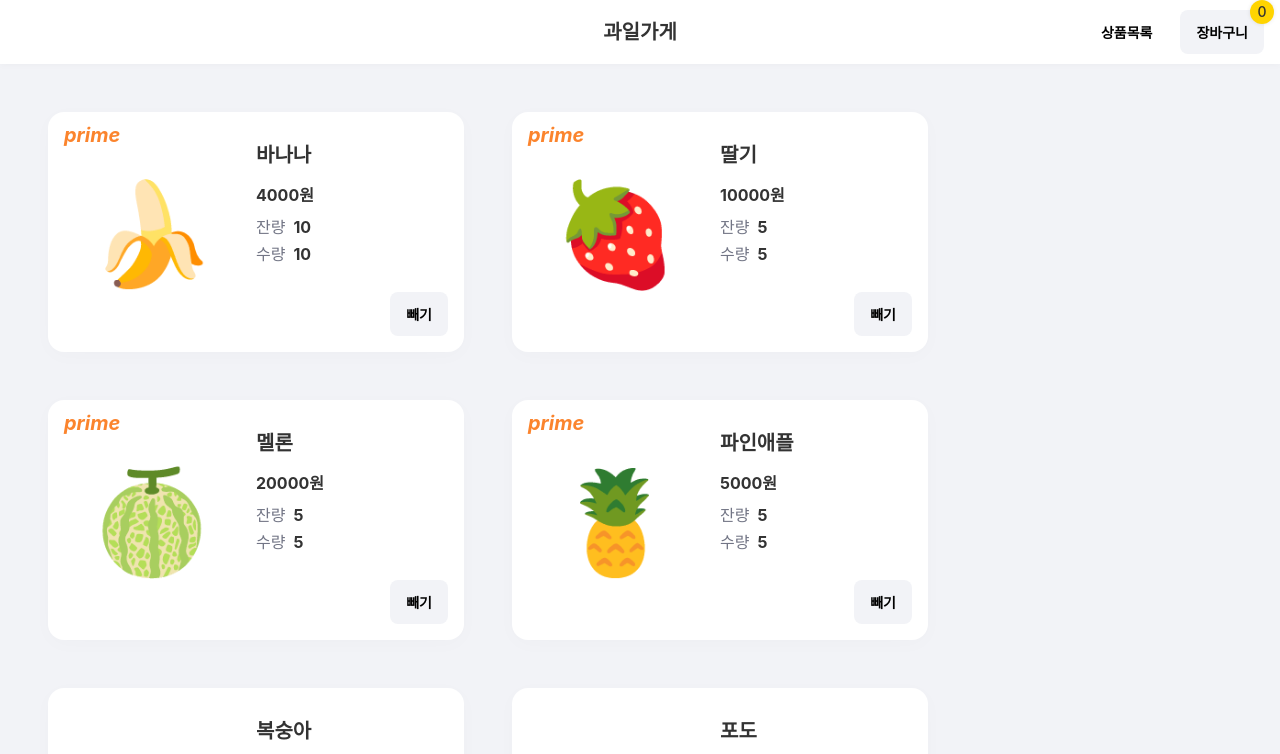
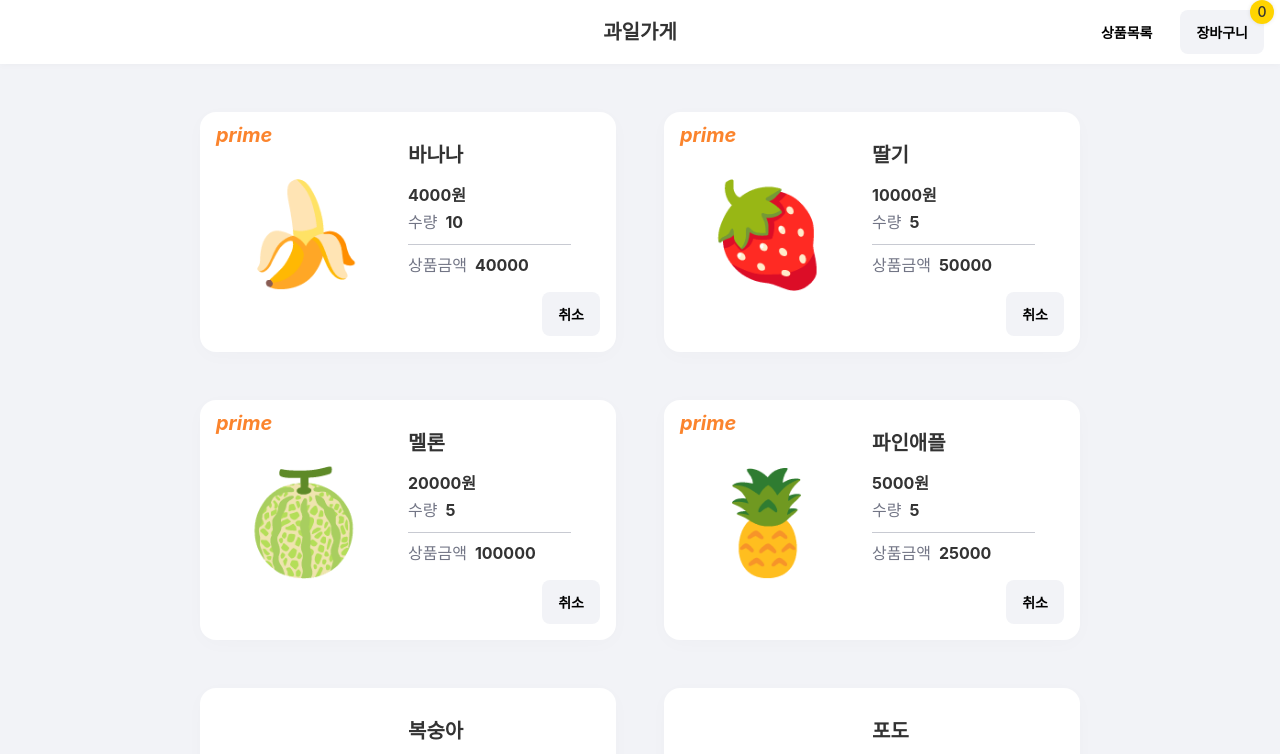
Before and after one commit to Sienna98/toy-project, a Next.js app: page /cart in a window 1280 px wide. Shown: the top 754 px of the page. Built offline with nearby package versions, Linux system fonts and the light colour scheme.

Commit message:
상품별 합계금액

```diff
--- a/src/Components/CartPage/index.tsx
+++ b/src/Components/CartPage/index.tsx
@@ -20,10 +20,13 @@ export default CartPage;
 const StyledCartPage = styled.div`
   margin-top: 64px;
   padding: 48px;
+  display: flex;
+  justify-content: center;
 `;
 const StyledFruitBoxWrap = styled.div`
   display: flex;
   flex-wrap: wrap;
   gap: 48px 48px;
   justify-content: flex-start;
+  width: 880px;
 `;
--- a/src/Components/FruitBox/Cart/FruitBoxItem.tsx
+++ b/src/Components/FruitBox/Cart/FruitBoxItem.tsx
@@ -24,19 +24,19 @@ const FruitBoxItem = ({ fruit, onMinusNumber }: IFruitBox) => {
         <StyledFruitDetail>
           <li className="fruit">{fruit.name}</li>
           <li className="price mt19">{fruit.price}원</li>
-          <li className="count mt13">
-            <span>잔량</span>
-            {fruit.stock}
-          </li>
           <li className="count mt8">
             <span>수량</span>
             {fruit.stock}
+          </li>
+          <li className="total_price mt12">
+            <span>상품금액</span>
+            {fruit.stock * fruit.price}
           </li>
         </StyledFruitDetail>
       </Flex>
       <StyledButtonWrap>
         <MainButton backgroundcolor="lightgray" onClick={onMinusNumber}>
-          빼기
+          취소
         </MainButton>
       </StyledButtonWrap>
     </StyledFruitBox>
@@ -108,6 +108,17 @@ const StyledFruitDetail = styled.ul`
       font-weight: 500;
     }
   }
+  .total_price {
+    border-top: 1px solid #c8cad2;
+    padding-top: 12px;
+    width: 163px;
+    display: flex;
+    gap: 8px;
+    span {
+      color: #727585;
+      font-weight: 500;
+    }
+  }
 `;
 const StyledButtonWrap = styled.div`
   display: flex;
--- a/src/styles/common.ts
+++ b/src/styles/common.ts
@@ -10,6 +10,9 @@ const CommonStyle = styled.div`
   .mt13 {
     margin-top: 13px;
   }
+  .mt12 {
+    margin-top: 12px;
+  }
   .mt8 {
     margin-top: 8px;
   }
```
